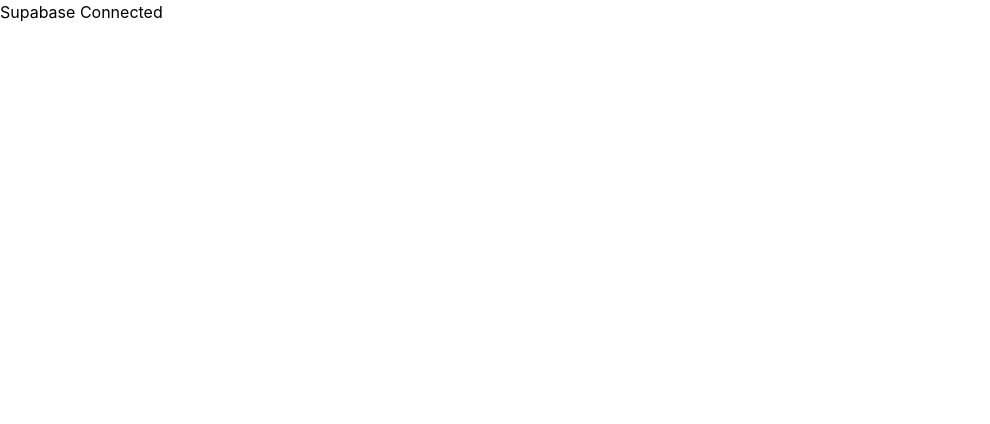
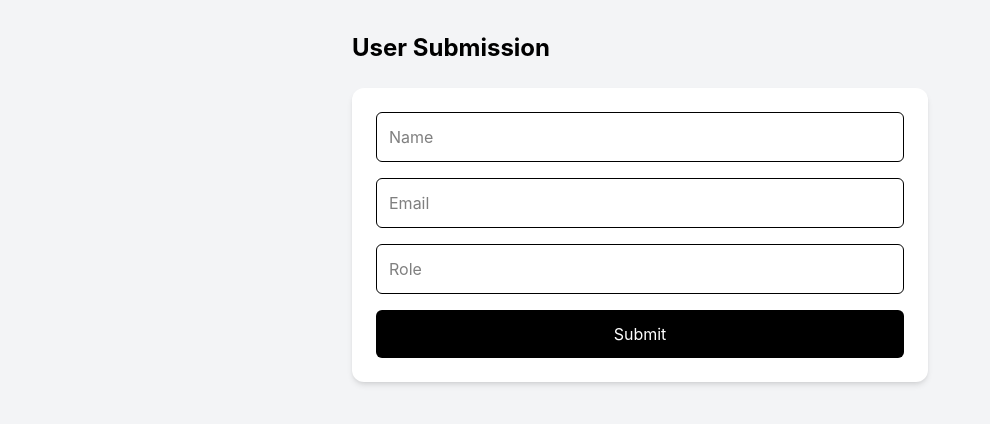
Before and after one commit to mrauthentik/Cain, a React (Vite) app in the folder user-management-app/: page / in a window 1280 px wide. Shown: the top 424 px of the page, without its empty margins (0-990 px from the left). Built offline with nearby package versions, Linux system fonts and the light colour scheme; no server answers; the database is empty.

Commit message:
fix connection for dashboard

```diff
--- a/user-management-app/src/components/UserForm.tsx
+++ b/user-management-app/src/components/UserForm.tsx
@@ -22,8 +22,9 @@ const UserForm = ({ onSuccess }: UserFormProps) => {
       await createUser(data)
       reset()
       onSuccess()
-    } catch (error) {
+    } catch (error: any) {
       console.error(error)
+      alert(error.message)
     }
   }
 
@@ -45,6 +46,7 @@ const UserForm = ({ onSuccess }: UserFormProps) => {
 
       <div>
         <input
+        type='email'
           {...register('email')}
           placeholder="Email"
           className="w-full border p-3 rounded-md"
--- a/user-management-app/src/pages/Home.tsx
+++ b/user-management-app/src/pages/Home.tsx
@@ -1,12 +1,18 @@
-import { useEffect } from "react"
-import { fetchUsers } from "../services/userService"
+import UserForm from '../components/UserForm'
 
+const Home = () => {
+  const handleRefresh = () => {
+    console.log('refresh dashboard')
+  }
 
-const  Home=()=>{
-    useEffect(()=> {
-        fetchUsers().then((data)=> console.log(data))
-    }, [])
+  return (
+    <div className="min-h-screen bg-gray-100 p-8">
+      <div className="max-w-xl mx-auto">
+        <h1 className="text-2xl font-bold mb-6">User Submission</h1>
+        <UserForm onSuccess={handleRefresh} />
+      </div>
+    </div>
+  )
+}
 
-    return <div> Supabase Connected</div>
-}
 export default Home
```
